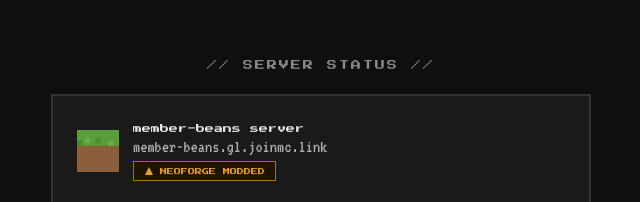
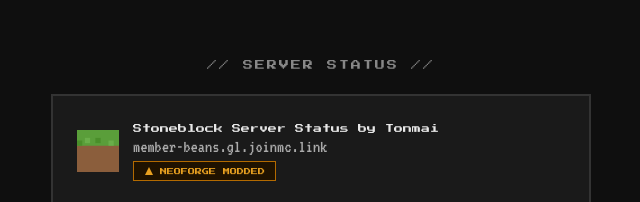
Before and after one commit to iamnottonmai/neoforge-server-status, a plain HTML site: page stoneblockstatus.html in a window 1280 px wide. Shown: the part 170-372 px from the top of the page, without its empty margins (319-959 px from the left). Drawn offline with Linux system fonts and the light colour scheme; no server answers.

Commit message:
Update stoneblockstatus.html

```diff
--- a/stoneblockstatus.html
+++ b/stoneblockstatus.html
@@ -228,7 +228,7 @@
         <rect x="12" y="4" width="2" height="2" fill="#6aae4a"/>
       </svg>
       <div>
-        <div class="server-title">member-beans server</div>
+        <div class="server-title">Stoneblock Server Status by Tonmai</div>
         <div class="server-ip">member-beans.gl.joinmc.link</div>
         <div class="neoforge-badge">
           <svg width="10" height="10" viewBox="0 0 10 10"><polygon points="5,1 9,9 1,9" fill="currentColor"/></svg>
```
